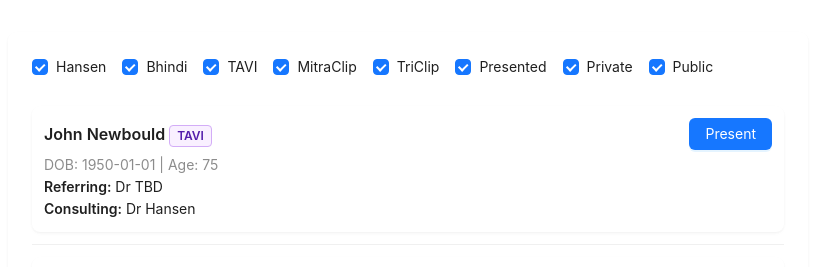
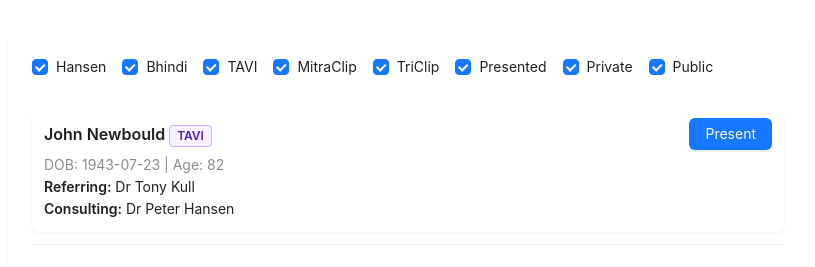
Before and after one commit to synapseedu/ravitracker-mdt, a Next.js app: page /patients in a window 1280 px wide. Shown: the top 267 px of the page, without its empty margins (232-1047 px from the left). Built offline with nearby package versions, Linux system fonts and the light colour scheme.

Commit message:
Newbould

```diff
--- a/data/patients/newbould.ts
+++ b/data/patients/newbould.ts
@@ -3,12 +3,110 @@ import type { Patient } from './types';
 const patient: Patient = {
   id: 'newbould',
   name: 'John Newbould',
-  dob: '1950-01-01',
-  mrn: '843683',
-  referring: 'Dr TBD',
-  consulting: 'Dr Hansen',
+  dob: '1943-07-23',
+  mrn: '0843683',
+  referralDate: '2025-07-16',
+  referring: 'Dr Tony Kull',
+  consulting: 'Dr Peter Hansen',
+  contact: 'Patient: 0407 227 844 (Kristina); Email: hoppy00coach@hotmail.com',
+  weight: '77 kg', // from TTE 16/7/25 :contentReference[oaicite:0]{index=0}
+  height: '165 cm', // from TTE 16/7/25 :contentReference[oaicite:1]{index=1}
   status: 'public',
   badges: ['TAVI'],
+
+  pdfs: {
+    tte: [
+      'Newbould TTE 16.7.25.pdf', // 16/07/2025: Severe AS — MG 67 mmHg, PG 104 mmHg, AVA 0.8 cm² (AVAi 0.41), trivial AR; EF 55% (Simpson’s), ~50% visual; mod LA dilatation; mild LVH. :contentReference[oaicite:2]{index=2}
+      'Newbould TTE 12.24.pdf',    // 16/12/2024: Severe calcific AS — Vmax 4.2 m/s, MnGd 34 mmHg, AVA 0.84 cm²; EF 60–65%; severely dilated LA. :contentReference[oaicite:3]{index=3}
+    ],
+    angio: [
+      'Newbould angio.pdf', // 31/07/2025 RNSH cath: minor CAD in all vessels; right‑dominant; right radial access; recommendation: medical therapy and proceed with TAVI work‑up. :contentReference[oaicite:4]{index=4}
+    ],
+    ecg: [
+      'Newbould ECG.pdf', // Sinus rhythm; appearances consistent with possible 1° AV block on strip. :contentReference[oaicite:5]{index=5}
+    ],
+    ct: [
+      'Newbould CT TAVI.pdf', // 22/07/2025 PRP TAVI CT: access mins—L CFA 7 mm, R CFA 6 mm; EIA 10 mm bilat; mild–mod tortuosity; aorto‑iliac plaque <50% encroachment; chest: atelectasis only; abdo: 30 mm R renal parapelvic cyst; diverticular disease; spine DJD/previous surgery; R THR. :contentReference[oaicite:6]{index=6}
+    ],
+    referral: [
+      'Newbould referral .pdf', // 16/07/2025 Kull→Hansen: “very severe” AS; arrange TAVI; booked angio & ordered TAVI CT; meds listed. :contentReference[oaicite:7]{index=7}
+    ],
+    medtronic: [
+      'Newbould medtronic.pdf', // 3mensio/Evolut analysis (reviewed 23/07/2025): annulus mean Ø 29.6 mm (area‑derived Ø 28.5; perimeter 91.7 mm); LVOT mean Ø 29.0; SOV ~35–36 mm; STJ 26–27 mm; annular angulation ≈54°. :contentReference[oaicite:8]{index=8}
+    ],
+    bloods: [
+      'Newbould bloods.pdf', // 20/05/2025: Hb 136 g/L, Plts 156 x10^9/L, Cr 80 µmol/L (eGFR 80), Albumin 43 g/L; CK 655 H; AST 53 H; GGT 66 H. :contentReference[oaicite:9]{index=9}
+    ],
+  },
+
+  background: [
+    'Severe aortic stenosis (2025)',
+    'Rheumatoid arthritis',
+    'Laminectomy with spinal fusion (2024)',
+    'Hypertension',
+    'Hyperlipidaemia',
+    'Hyponatraemia',
+    'BPH; erectile dysfunction',
+  ],
+  medications: [
+    'Leflunomide (Arava)',
+    'Atorvastatin 20 mg daily',
+    'Duodart',
+    'Lercanidipine 10 mg daily',
+    'Moxonidine (Physiotens) 0.2/0.4 mg bd',
+    'Salt tablets tds',
+    'Sildenafil',
+  ], // per referral letter. :contentReference[oaicite:10]{index=10}
+
+  social:
+    'Lives with wife; supportive neighbours and family in Sydney. Independent with ADLs; still driving. Non‑smoker; ~3 standard drinks nightly. Retired salesman. Currently overseas; returns 11/09/2025.',
+  functional:
+    'Progressively worsening SOBOE with heavy tasks over last month. Manages 18 stairs at home but needs to pause at the top. Occasional oedema. Denies chest pain, syncope, PND, orthopnoea.',
+  cognitive: {
+    MOCA: '30/30 (with GP)',
+  },
+
+  tteData: {
+    'LV EF': '55 %',
+    AVA: '0.8 cm² (AVAi 0.41)',
+    'Peak Gradient': '104 mmHg',
+    'Mean Gradient': '67 mmHg',
+    SVI: '—',
+    'Peak AV velocity': '—',
+    AR: 'Trivial',
+    MR: 'Nil',
+    Comments: 'Severe aortic stenosis; mild LVH; moderately dilated LA.', // 16/07/2025 echo. :contentReference[oaicite:11]{index=11}
+  },
+
+  angio: 'Minor coronary artery disease; right‑dominant; right radial access.', // 31/07/2025 cath. :contentReference[oaicite:12]{index=12}
+  ecg: 'Sinus rhythm (normal QRS), ?first‑degree AV block on strip.', // :contentReference[oaicite:13]{index=13}
+  ctIncidentals:
+    'Aorto‑iliac plaque <50% encroachment with mild–moderate tortuosity; L CFA 7 mm / R CFA 6 mm; chest atelectasis only; 30 mm right renal parapelvic cyst; diverticular disease; spinal degenerative change; prior right THR.', // :contentReference[oaicite:14]{index=14}
+
+  bloods: {
+    Hb: '136',
+    Plts: '156',
+    INR: '—',
+    Cre: '80',
+    eGFR: '80',
+    Albumin: '43',
+  }, // :contentReference[oaicite:15]{index=15}
+
+  investigationSummary: {
+    tte:
+      '16/07/2025 (Kull): Severe AS — MG 67, PG 104, AVA 0.8 (AVAi 0.41); trivial AR; EF 55% (Simpson’s), ~50% visually; mod LA enlargement; mild LVH. 12/2024 PRP echo: severe calcific AS (Vmax 4.2 m/s, MnGd 34, AVA 0.84); EF 60–65%; severe LA enlargement. ',
+    ct:
+      '22/07/2025 PRP CT‑TAVI: Access vessels adequate but small (L CFA 7 mm; R CFA 6 mm). Mild–moderate iliac/descending aortic tortuosity; aorto‑iliac plaque <50% encroachment. No suspicious pulmonary nodules; atelectatic bases. Incidental 30 mm right renal parapelvic cyst; diverticular disease; multilevel spondylosis; prior R THR. :contentReference[oaicite:17]{index=17}',
+    angio:
+      '31/07/2025 RNSH cath (Performing: Dr Peter Hansen): Minor CAD in LM/LAD/LCx/RCA; right‑dominant; right radial access; recommendation—medical therapy; proceed with TAVI work‑up. :contentReference[oaicite:18]{index=18}',
+    ecg:
+      '12‑lead strip shows sinus rhythm; morphology suggests possible 1° AV block. :contentReference[oaicite:19]{index=19}',
+    medtronic:
+      '3mensio/Evolut (reviewed 23/07/2025): Annulus mean Ø 29.6 mm (area‑derived Ø 28.5; perimeter 91.7); LVOT mean Ø 29.0; SOV ~35–36; STJ 26–27; annular angulation ≈54°. :contentReference[oaicite:20]{index=20}',
+    consults: [
+      'Referring cardiology — Dr Tony Kull (16/07/2025): “Very severe” AS; requested TAVI at RNSH; arranged angiogram + TAVI CT; provided current meds. Recommendation: proceed with TAVI work‑up. :contentReference[oaicite:21]{index=21}',
+    ],
+  },
 };
 
 export default patient;
```
Also changed, not shown: 1 other file (tests, documents, lock files or other folders).
